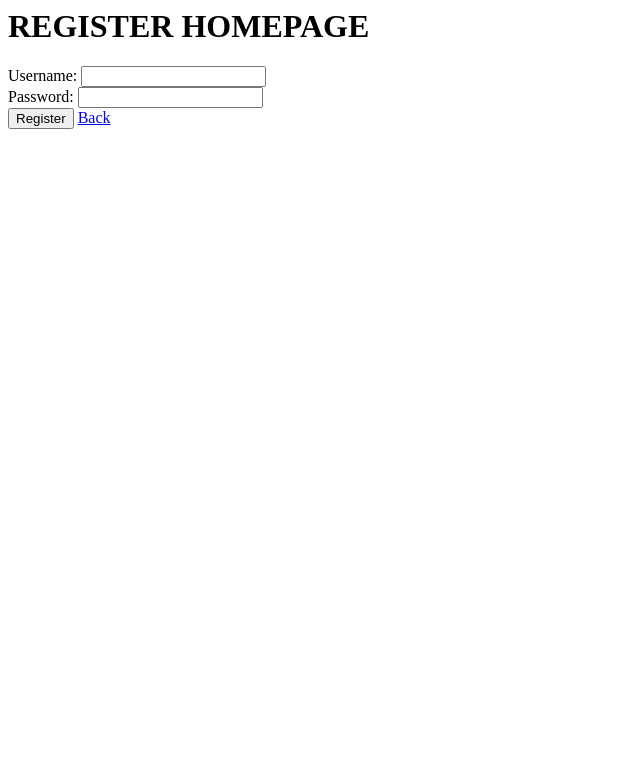
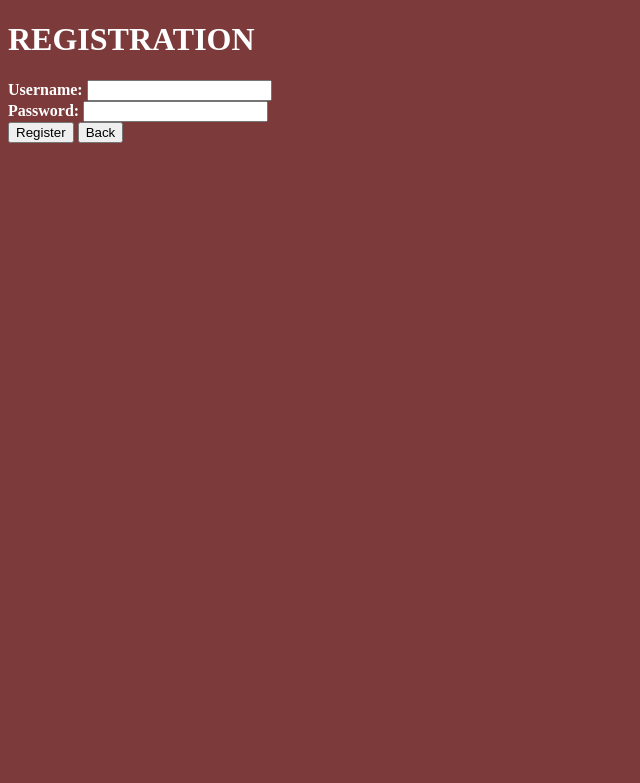
Before and after one commit to MarcosShiuuri/log-sys, a Flask app: page /register in a window 1280 px wide. Shown: the top 783 px of the page, without its empty margins (0-640 px from the left). Run offline with Flask 2, Linux system fonts and the light colour scheme.

Commit message:
Project completed

```diff
--- a/app.py
+++ b/app.py
@@ -1,4 +1,4 @@
-from flask import Flask, render_template as rt, request as rq, redirect as rd
+from flask import Flask, render_template as rt, request as rq
 from flask_sqlalchemy import SQLAlchemy
 
 app = Flask(__name__, instance_relative_config=True)
@@ -37,8 +37,11 @@ def register():
     if rq.method == 'POST':
         existing_user = User.query.filter_by(username=rq.form.get('reg_username')).first()
         if existing_user:
-            error = f'This username f"{rq.form.get("log_username")}" already exists!'
-            return  rt('errors.html', error=error)
+            error = f'The username "{rq.form.get("reg_username")}" already exist!'
+            return rt('errors.html', error=error)
+        elif {rq.form.get("reg_password")} == None:
+            error = 'Password cannot be empty!'
+            return rt('errors.html', error=error)
         else:
             new_user = User(username = rq.form.get('reg_username'), password = rq.form.get('reg_password'))
             db.session.add(new_user)
--- a/static/css/main.css
+++ b/static/css/main.css
@@ -0,0 +1,13 @@
+body {
+    background-color: rgb(124, 58, 58);
+    color: rgb(255, 255, 255);
+}
+
+h1, h3 {
+    font-family: 'Times New Roman';
+}
+
+p {
+    font-family: Georgia;
+
+}
--- a/templates/register.html
+++ b/templates/register.html
@@ -1,11 +1,20 @@
-<h1>REGISTER HOMEPAGE</h1>
-<form action='/register' method='POST'>
-    <label>Username:</label>
-    <input type="text" id="run_id" name="reg_username" maxlength="20" size="20">
-    <br>
-    <label>Password:</label>
-    <input type="password" id="rpw_id" name="reg_password" maxlength="20" size="20">
-    <br>
-    <input type="submit" value="Register">
-    <a href="{{url_for('login')}}">Back</a>
-</form>
+<!DOCTYPE html>
+<html>
+	<head>
+    	<title>Register</title>
+        <link rel="stylesheet" href="{{ url_for('static', filename='css/main.css') }}">
+	</head>
+	<body>
+	    <h1>REGISTRATION</h1>
+        <form action='/register' method='POST'>
+            <label><b>Username:</b></label>
+            <input type="text" id="run_id" name="reg_username" maxlength="20" size="20" required>
+            <br>
+            <label><b>Password:</b></label>
+            <input type="password" id="rpw_id" name="reg_password" maxlength="20" size="20" required>
+            <br>
+            <input type="submit" value="Register">
+            <input TYPE="button" VALUE="Back" onClick="history.go(-1);">
+        </form>
+	</body>
+</html>
```
Also changed, not shown: templates/errors.html (+14 -5 lines), templates/login.html (+19 -5 lines), templates/users.html (+14 -6 lines), readme.txt.
